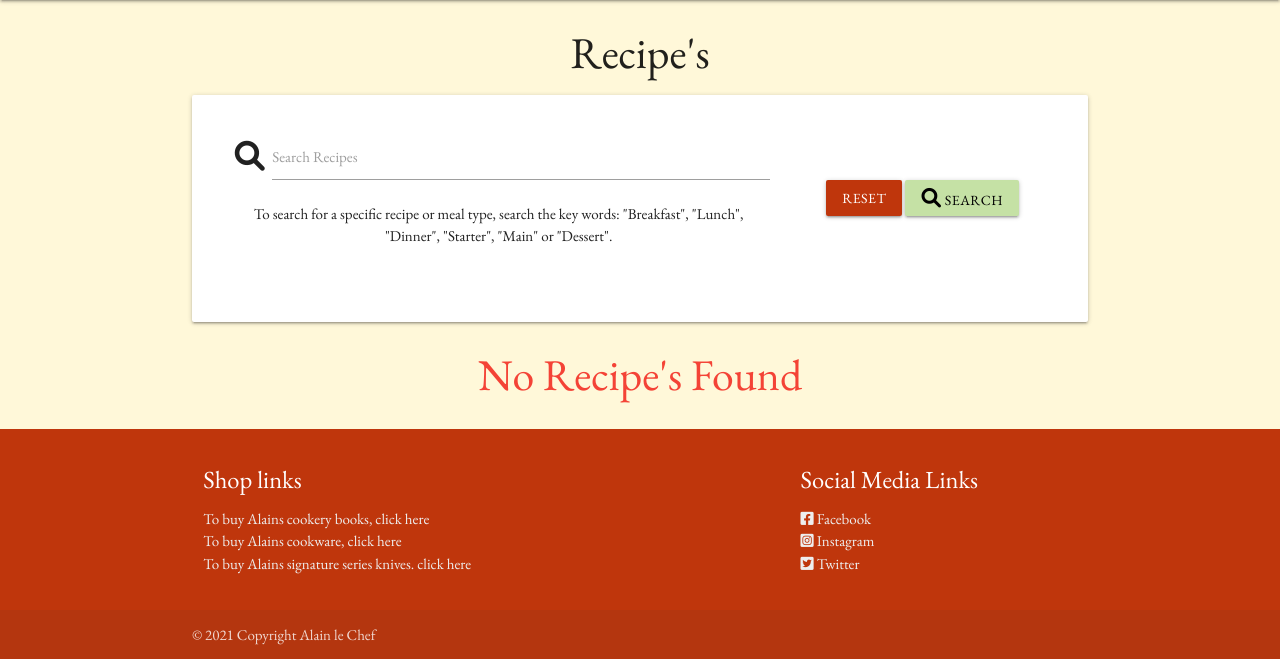
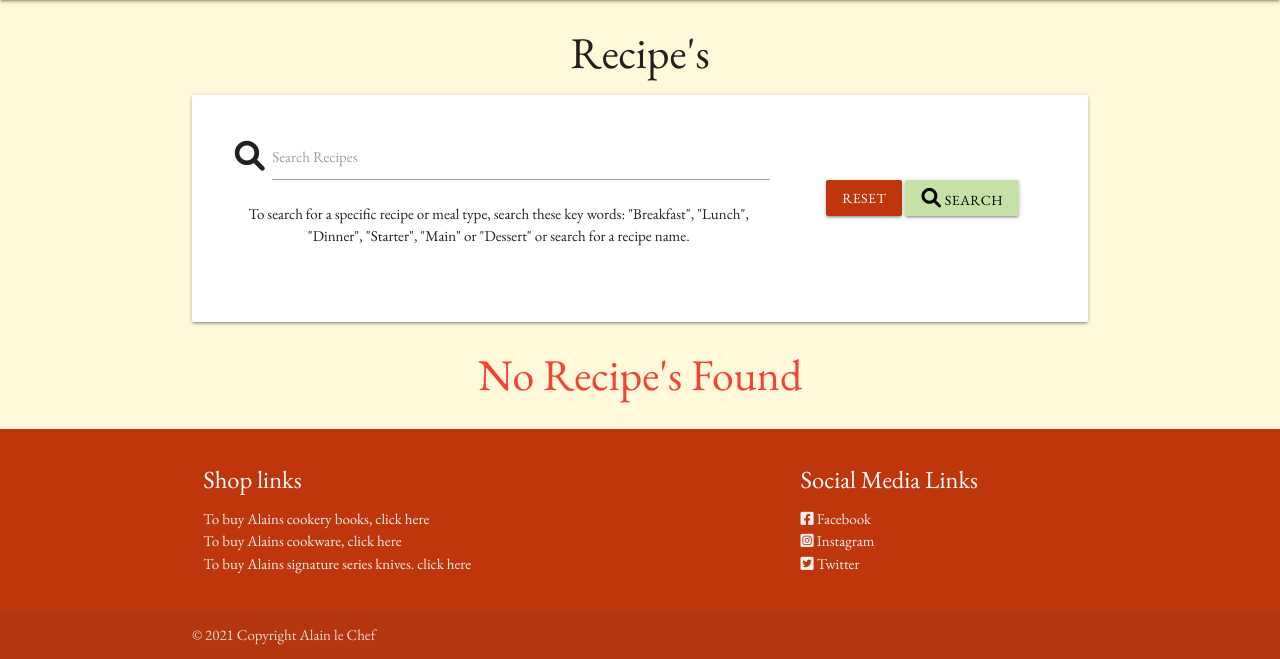
Before and after one commit to Ollie-Judge/le-cuire, a Flask app: page /search in a window 1280 px wide. Shown: the part 64-723 px from the top of the page. Run offline with Flask 2, Linux system fonts and the light colour scheme; data that the repository does not hold is empty; some libraries are stand-ins or nearby versions.

Commit message:
added more info to the search perameter section

```diff
--- a/templates/recipes.html
+++ b/templates/recipes.html
@@ -10,7 +10,7 @@
                 <i class="fas fa-search prefix"></i>
                 <input type="text" id="query" name="query" minlength="3" class="validate" required>
                 <label for="query">Search Recipes</label>
-                <p>To search for a specific recipe or meal type, search the key words: "Breakfast", "Lunch", "Dinner", "Starter", "Main" or "Dessert".</p>
+                <p>To search for a specific recipe or meal type, search these key words: "Breakfast", "Lunch", "Dinner", "Starter", "Main" or "Dessert" or search for a recipe name.</p>
             </div>
             <div class="col s12 m4">
                 <a href="{{ url_for('get_recipes') }}" class="deep-orange darken-4 btn">Reset</a>
@@ -22,7 +22,7 @@
     </form>
 </div>
 
-    {% if recipes|length > 0 %}
+    {% if recipes|length > 0  %}
 
         <ul class="collapsible popout">
             {% for recipe in recipes %}
```
